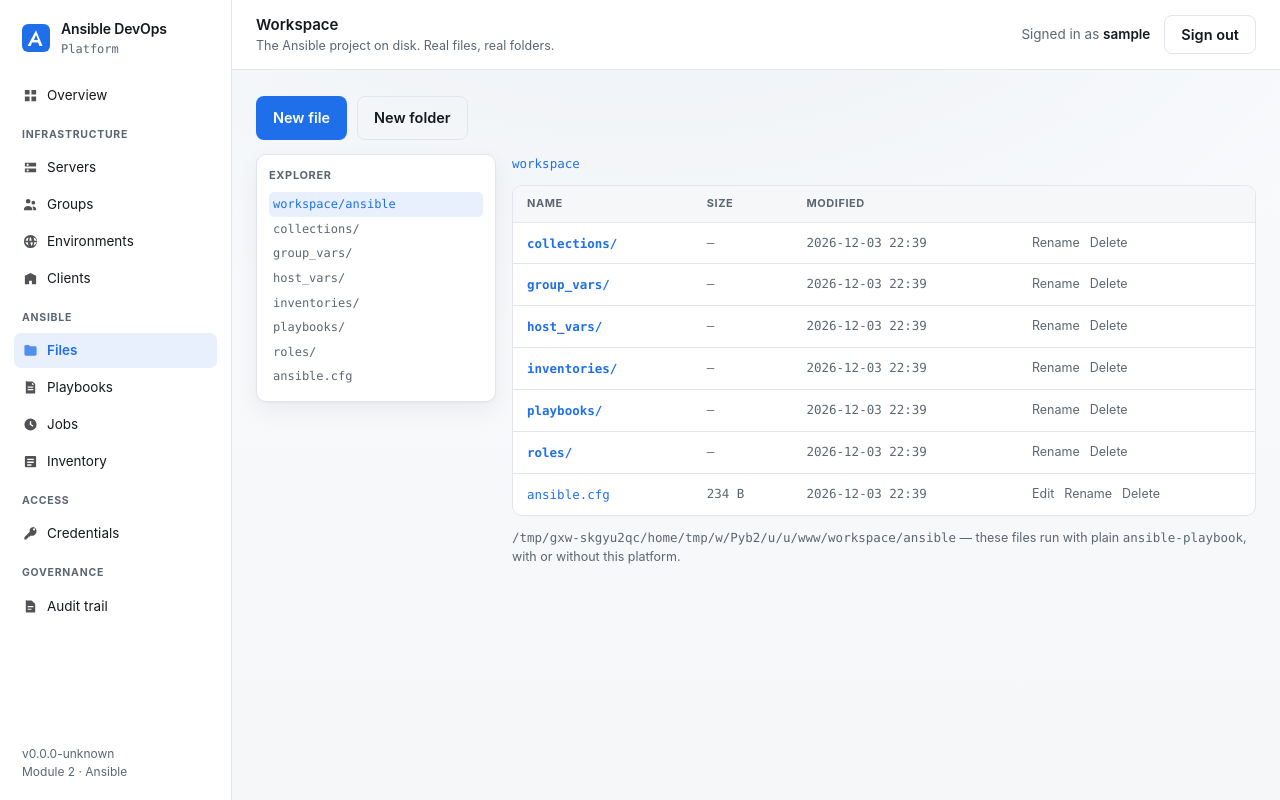
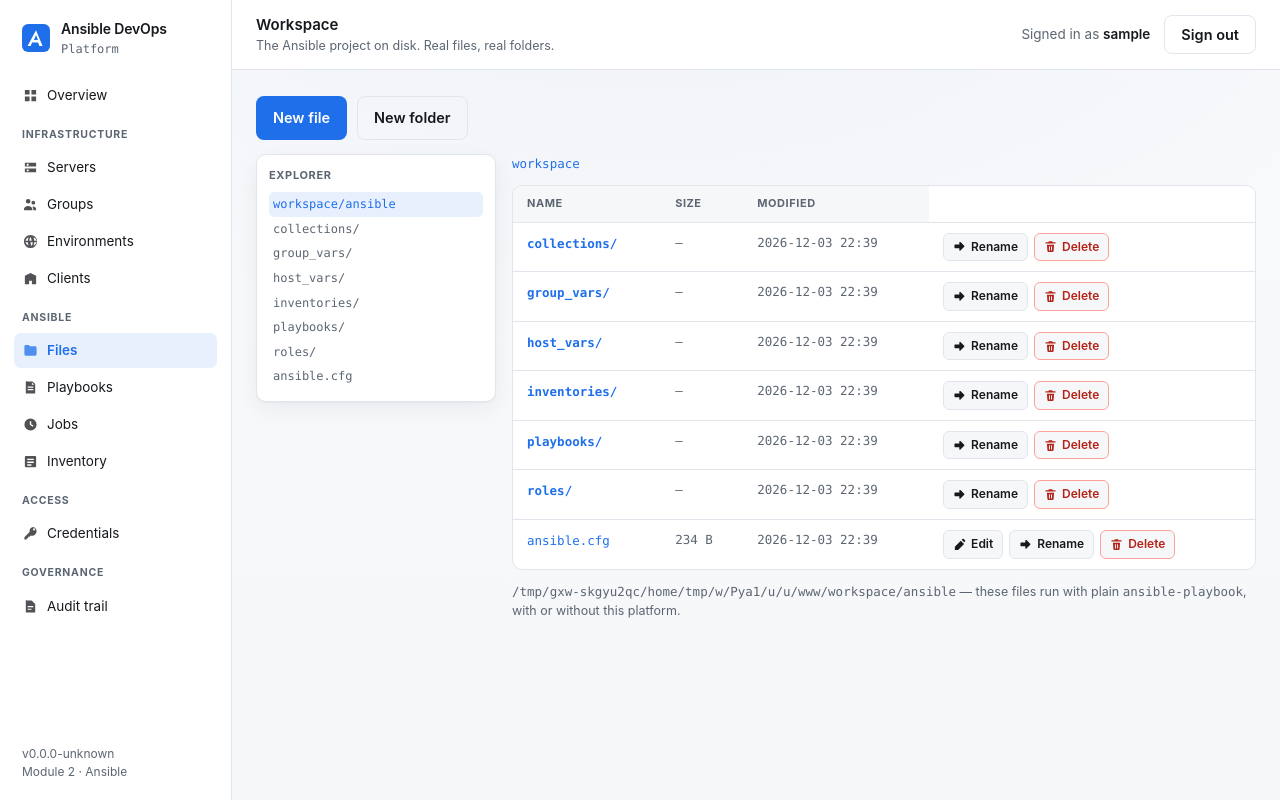
Before and after one commit to cosmeaf/ansible-devops-platform, a Django app: page /manage/playbooks/files/ in a window 1280 px wide. Run offline with Django 5.2, Linux system fonts and the light colour scheme; the visitor is signed in with stand-in values (Sample User, id 1); parts of the project's set-up code (start-up, migrations or seed data) failed here and were passed over.

Commit message:
fix(ui): pin the row actions so they are on screen, and give them icons
The Delete action was in the HTML, permitted, and unreachable. The servers
table has nine columns, the actions are the last one, and .table-wrap scrolls
horizontally — so with the 232px sidebar the whole column sat past the right
edge of the viewport, with nothing indicating the table scrolled at all.

Verified before the fix by fetching the real page with a real session: 22
delete links present in the response, none of them on screen. A control you
cannot see is a control that does not exist, and asserting from the shell that
it was "there" was answering a different question than the one being asked.

- The actions column is sticky to the right edge, with a shadow as the cue
  that content continues beneath it. It cannot scroll away.
- Actions are icon buttons — eye, pencil, arrow, trash — with their label,
  a title and an aria-label. The icons make the column narrower, which was
  part of the problem, and every icon is defined in one include so the same
  picture means the same thing on every screen.
- Applied to every list with row actions: servers, groups, environments,
  clients, credentials, jobs, playbooks and the file explorer.

```diff
--- a/templates/base.html
+++ b/templates/base.html
@@ -178,11 +178,29 @@
     .btn--danger { background: var(--danger); }
     .btn--danger:hover { background: #992512; }
 
-    /* Row actions: quiet until the row matters, never competing with the name. */
-    .row-actions { display: flex; gap: 10px; white-space: nowrap; }
-    .row-actions a { font-size: 12.5px; color: var(--text-muted); text-decoration: none; }
-    .row-actions a:hover { color: var(--accent); text-decoration: underline; }
-    .row-actions a.is-danger:hover { color: var(--danger); }
+    /* Row actions.
+       Pinned to the right edge: these tables are wider than the viewport, and
+       a column you have to scroll sideways to find is a column nobody finds.
+       The shadow is the cue that content continues underneath it. */
+    th.col-actions, td.col-actions {
+      position: sticky; right: 0; z-index: 2;
+      background: var(--surface);
+      box-shadow: -10px 0 10px -8px rgba(16, 24, 40, .16);
+    }
+    tbody tr:hover td.col-actions { background: var(--accent-soft); }
+
+    .row-actions { display: flex; gap: 6px; white-space: nowrap; }
+    .row-actions a {
+      display: inline-flex; align-items: center; gap: 5px;
+      padding: 4px 9px; border-radius: 6px;
+      font-size: 12px; font-weight: 560; text-decoration: none;
+      color: var(--text); background: var(--bg);
+      border: 1px solid var(--border);
+    }
+    .row-actions svg { width: 13px; height: 13px; flex: none; }
+    .row-actions a:hover { border-color: var(--accent); color: var(--accent); }
+    .row-actions a.is-danger { color: var(--danger); border-color: var(--danger-border); }
+    .row-actions a.is-danger:hover { background: var(--danger); color: #fff; }
 
     .alert {
       display: flex; gap: 9px; align-items: flex-start;
--- /dev/null
+++ b/templates/manage/_action.html
@@ -0,0 +1,24 @@
+{% comment %}
+One row action, as an icon with its label.
+
+Every icon lives here so the set stays consistent — a trash can that means
+delete on one screen and something else on another is worse than no icon.
+
+  {% include "manage/_action.html" with icon="delete" label="Delete" url=... danger=1 %}
+{% endcomment %}
+<a href="{{ url }}" class="{% if danger %}is-danger{% endif %}" title="{{ label }}" aria-label="{{ label }}">
+  {% if icon == "view" %}
+    <svg viewBox="0 0 16 16" fill="currentColor" aria-hidden="true"><path d="M8 3C4.6 3 1.8 5.1 1 8c.8 2.9 3.6 5 7 5s6.2-2.1 7-5c-.8-2.9-3.6-5-7-5zm0 8.2A3.2 3.2 0 1111.2 8 3.2 3.2 0 018 11.2zm0-5a1.8 1.8 0 100 3.6 1.8 1.8 0 000-3.6z"/></svg>
+  {% elif icon == "edit" %}
+    <svg viewBox="0 0 16 16" fill="currentColor" aria-hidden="true"><path d="M11.7 1.3a1.1 1.1 0 011.6 0l1.4 1.4a1.1 1.1 0 010 1.6l-1 1L10.7 2.3zM9.6 3.4l4 4-7.3 7.3H2.3v-4z"/></svg>
+  {% elif icon == "rename" %}
+    <svg viewBox="0 0 16 16" fill="currentColor" aria-hidden="true"><path d="M9.2 2.6l4.6 4.6a.8.8 0 010 1.1L9.2 12.9a.8.8 0 01-1.4-.6V10H2.6a.8.8 0 01-.8-.8V6.3a.8.8 0 01.8-.8h5.2V3.2a.8.8 0 011.4-.6z"/></svg>
+  {% elif icon == "delete" %}
+    <svg viewBox="0 0 16 16" fill="currentColor" aria-hidden="true"><path d="M6.2 1.5h3.6a.7.7 0 01.7.6l.1.7h3a.7.7 0 010 1.5H2.4a.7.7 0 010-1.5h3l.1-.7a.7.7 0 01.7-.6zM3.6 5.8h8.8l-.6 7.6a1.4 1.4 0 01-1.4 1.3H5.6a1.4 1.4 0 01-1.4-1.3zm2.5 1.8v5.2h1.2V7.6zm2.6 0v5.2h1.2V7.6z"/></svg>
+  {% elif icon == "run" %}
+    <svg viewBox="0 0 16 16" fill="currentColor" aria-hidden="true"><path d="M4.5 2.6l8.2 4.7a.8.8 0 010 1.4L4.5 13.4a.8.8 0 01-1.2-.7V3.3a.8.8 0 011.2-.7z"/></svg>
+  {% elif icon == "folder" %}
+    <svg viewBox="0 0 16 16" fill="currentColor" aria-hidden="true"><path d="M1.5 3.5A1.5 1.5 0 013 2h3.2l1.3 1.5H13A1.5 1.5 0 0114.5 5v7A1.5 1.5 0 0113 13.5H3A1.5 1.5 0 011.5 12z"/></svg>
+  {% endif %}
+  <span>{{ label }}</span>
+</a>
--- a/templates/manage/files.html
+++ b/templates/manage/files.html
@@ -29,7 +29,7 @@
 
     <div class="table-wrap">
       <table>
-        <thead><tr><th>Name</th><th>Size</th><th>Modified</th><th></th></tr></thead>
+        <thead><tr><th>Name</th><th>Size</th><th>Modified</th><th class="col-actions"></th></tr></thead>
         <tbody>
           {% if path %}
           <tr>
@@ -52,16 +52,16 @@
             </td>
             <td class="mono muted">{% if entry.is_dir %}—{% else %}{{ entry.size }} B{% endif %}</td>
             <td class="mono muted">{{ entry.modified|date:"Y-m-d H:i" }}</td>
-            <td>
+            <td class="col-actions">
               <div class="row-actions">
                 {% if entry.editable and perms.automation.change_playbook %}
-                  <a href="{% url 'automation:edit' %}?path={{ entry.path }}">Edit</a>
+                  {% include "manage/_action.html" with icon="edit" label="Edit" url="/manage/playbooks/files/edit/?path="|add:entry.path %}
                 {% endif %}
                 {% if perms.automation.change_playbook %}
-                  <a href="{% url 'automation:rename' %}?path={{ entry.path }}">Rename</a>
+                  {% include "manage/_action.html" with icon="rename" label="Rename" url="/manage/playbooks/files/rename/?path="|add:entry.path %}
                 {% endif %}
                 {% if perms.automation.delete_playbook %}
-                  <a href="{% url 'automation:delete' %}?path={{ entry.path }}" class="is-danger">Delete</a>
+                  {% include "manage/_action.html" with icon="delete" label="Delete" url="/manage/playbooks/files/delete/?path="|add:entry.path danger=1 %}
                 {% endif %}
               </div>
             </td>
```
Also changed, not shown: templates/manage/clients.html (+10 -4 lines), templates/manage/credentials.html (+10 -4 lines), templates/manage/environments.html (+10 -4 lines), templates/manage/groups.html (+10 -4 lines), templates/manage/jobs.html (+8 -4 lines), templates/manage/playbooks.html (+10 -4 lines), templates/manage/servers.html (+12 -5 lines).
